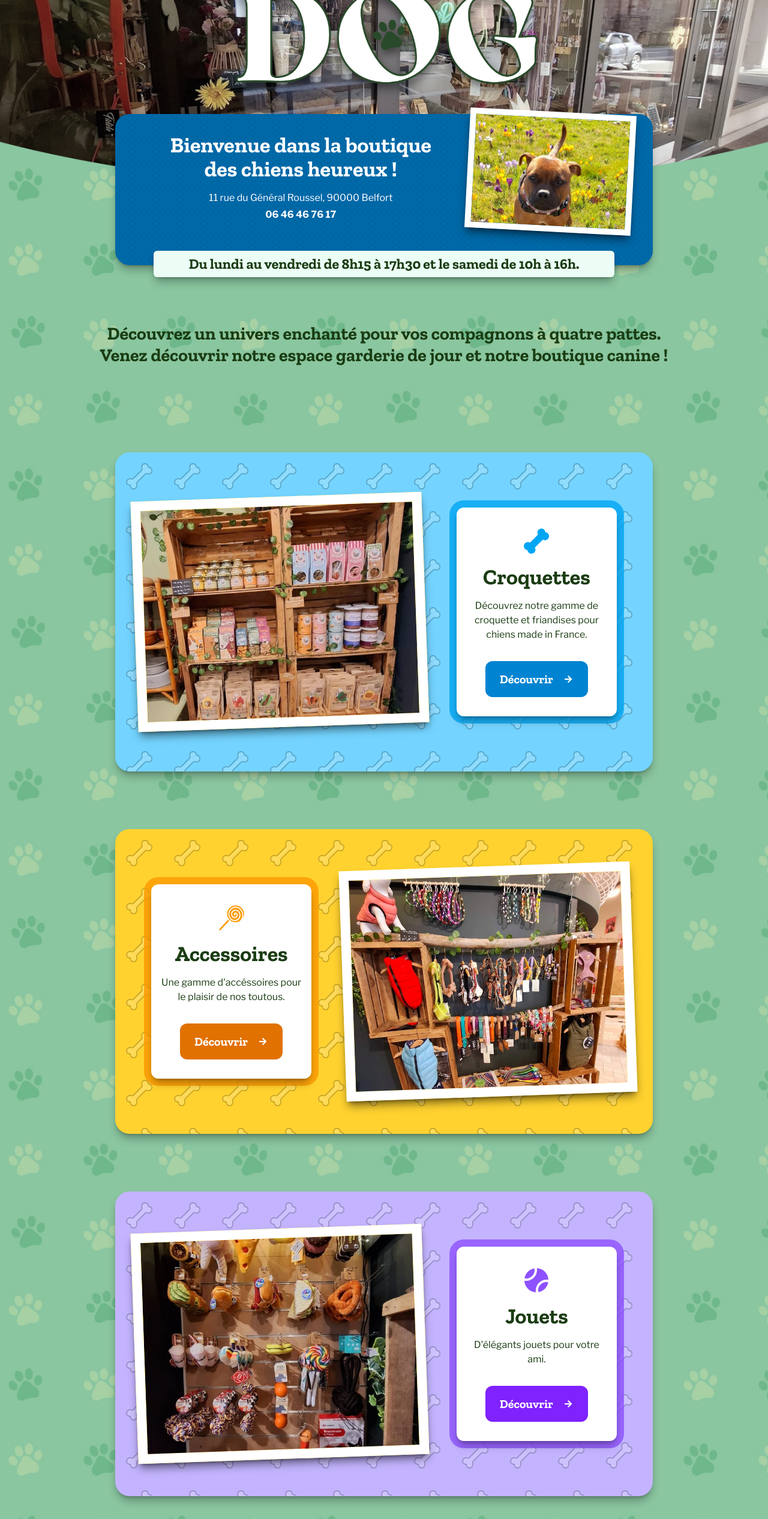
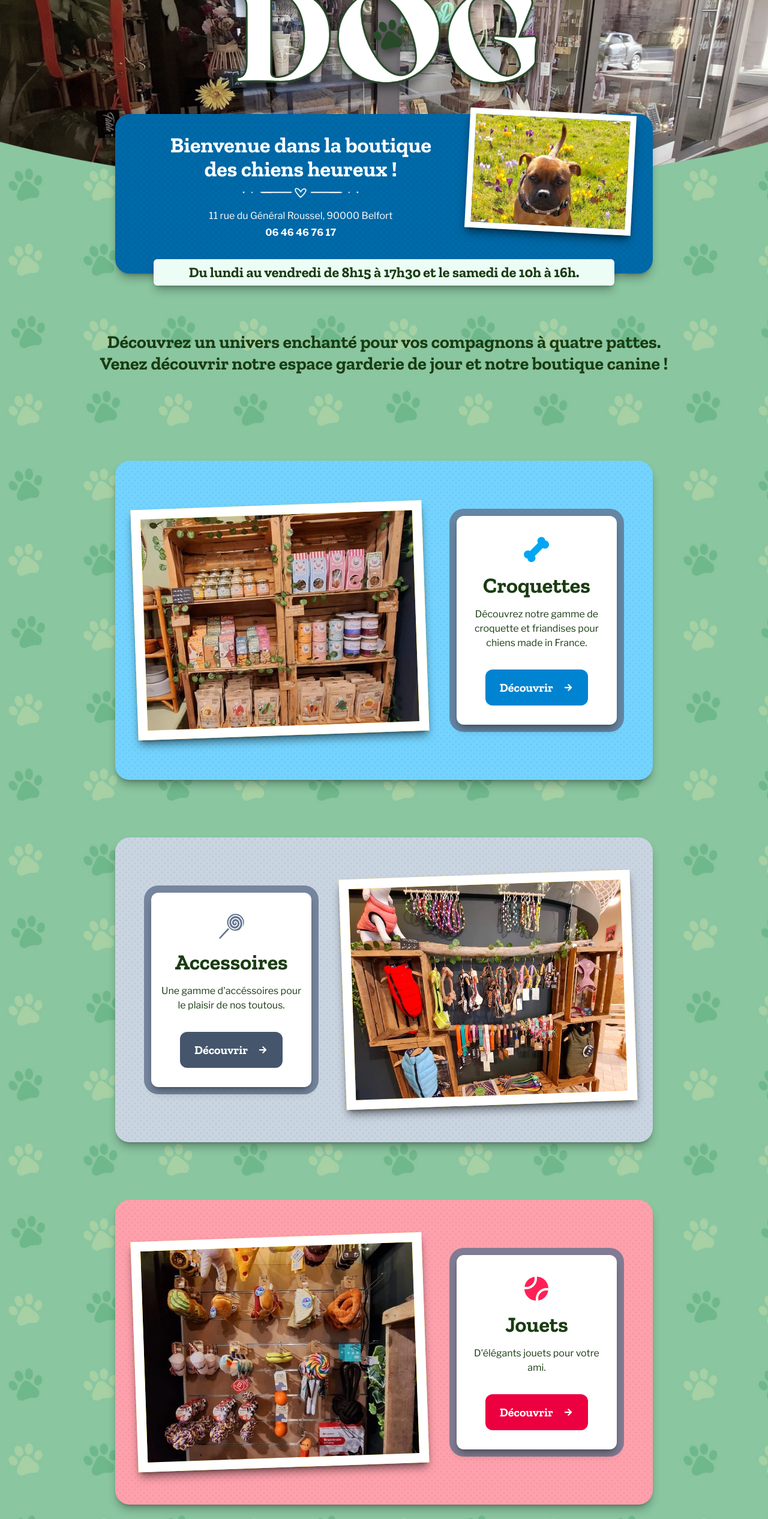
Before and after one commit to BenjiBelfort/happy_dog_dev, a Next.js app: page / in a window 1280 px wide. Shown: the part 234-2766 px from the top of the page at 60% size. Built offline with nearby package versions, Linux system fonts and the light colour scheme.

Commit message:
choix couleurs avec ma P

```diff
--- a/components/Testimony.tsx
+++ b/components/Testimony.tsx
@@ -9,7 +9,7 @@ const testimonies = [
   {
     image: '/images/portraits/portrait2.png',
     quote: 'Une expérience inoubliable, bravo à toute l’équipe.',
-    author: 'Paco',
+    author: 'Voyce',
   },
   {
     image: '/images/portraits/portrait3.png',
@@ -20,7 +20,7 @@ const testimonies = [
 
 const Testimony = () => {
   return (
-    <section className="py-12 flex flex-col items-center">
+    <section className="py-12 flex flex-col items-center bg-emerald-200 shadow-lg">
       <h3 className="text-3xl font-semibold text-center mb-10">
         Qu&apos;en disent nos amis à quatre pattes ?
       </h3>
@@ -30,9 +30,9 @@ const Testimony = () => {
             <Image
               src={item.image}
               alt={`Portrait de ${item.author}`}
-              width={150}
-              height={150}
-              className="object-cover drop-shadow-md h-32 md:h-auto"
+              width={190}
+              height={190}
+              className="object-cover drop-shadow-md h-45 md:h-auto"
             />
             <div>
               <p className="text-gray-700 hyphens-auto">« {item.quote} »</p>
--- a/components/blocs/ProductsBloc.tsx
+++ b/components/blocs/ProductsBloc.tsx
@@ -4,7 +4,7 @@ import LinkButton from "../ui/buttons/LinkButton";
 
 const ProductsBloc = () => {
   return (
-    <article className="relative flex flex-col-reverse md:flex-row justify-center items-center text-center text-vert-fonce bg-sky-300 md:rounded-3xl p-8 shadow-lg/30 bg-[url('/images/backgrounds/fond-os.png')] bg-repeat max-w-4xl mx-auto my-24 gap-6">
+    <article className="relative flex flex-col-reverse md:flex-row justify-center items-center text-center text-vert-fonce bg-sky-300 md:rounded-3xl p-8 shadow-lg/30 max-w-4xl mx-auto my-24 gap-6 bg-[url('/pattern/pattern-dots.png')] bg-repeat">
 
         {/* Partie gauche */}
         <div className="md:basis-3/5">
@@ -22,7 +22,7 @@ const ProductsBloc = () => {
 
         {/* Partie droite */}
         <div className="md:basis-2/5 mx-auto">
-            <div className="bg-sky-500/80 rounded-3xl p-3 my-12 mx-4">
+            <div className="bg-slate-500/80 rounded-3xl p-3 my-12 mx-4">
                 <div className="bg-white rounded-xl p-4 flex flex-col items-center shadow-lg/30">
                     <span className="py-4 text-sky-500">
                         <PiBoneFill size={48} />
--- a/components/blocs/ProductsBloc2.tsx
+++ b/components/blocs/ProductsBloc2.tsx
@@ -4,13 +4,13 @@ import LinkButton from "../ui/buttons/LinkButton";
 
 const ProductsBloc2 = () => {
   return (
-    <article className="relative flex flex-col md:flex-row justify-center items-center text-center text-vert-fonce bg-amber-300 md:rounded-3xl p-8 shadow-lg/30 bg-[url('/images/backgrounds/fond-os.png')] bg-repeat max-w-4xl mx-auto my-24 gap-6">
+    <article className="relative flex flex-col md:flex-row justify-center items-center text-center text-vert-fonce bg-slate-300 md:rounded-3xl p-8 shadow-lg/30 bg-[url('/pattern/pattern-dots.png')] bg-repeat max-w-4xl mx-auto my-24 gap-6">
 
         {/* Partie gauche */}
         <div className="md:basis-2/5 mx-auto">
-            <div className="bg-amber-500/80 rounded-3xl p-3 my-12 mx-4">
+            <div className="bg-slate-500/80 rounded-3xl p-3 my-12 mx-4">
                 <div className="bg-white rounded-xl p-4 flex flex-col items-center shadow-lg/30">
-                    <span className="py-4 text-amber-500">
+                    <span className="py-4 text-slate-500">
                         <GiSpiralLollipop size={48} />
                     </span>
                     <h3 className="text-3xl sm:text-4xl font-bold">Accessoires</h3>
@@ -18,7 +18,7 @@ const ProductsBloc2 = () => {
                     <LinkButton
                         text="Découvrir"
                         href="/produits"
-                        bgColor="bg-amber-600"
+                        bgColor="bg-slate-600"
                         hoverColor=""
                     />
                 </div>
--- a/components/blocs/ProductsBloc3.tsx
+++ b/components/blocs/ProductsBloc3.tsx
@@ -4,7 +4,7 @@ import LinkButton from "../ui/buttons/LinkButton";
 
 const ProductsBloc = () => {
   return (
-    <article className="relative flex flex-col-reverse md:flex-row justify-center items-center text-center text-vert-fonce bg-violet-300 md:rounded-3xl p-8 shadow-lg/30 bg-[url('/images/backgrounds/fond-os.png')] bg-repeat max-w-4xl mx-auto my-24 gap-6">
+    <article className="relative flex flex-col-reverse md:flex-row justify-center items-center text-center text-vert-fonce bg-rose-300 md:rounded-3xl p-8 shadow-lg/30 bg-[url('/pattern/pattern-dots.png')] bg-repeat max-w-4xl mx-auto my-24 gap-6">
 
         {/* Partie gauche */}
         <div className="md:basis-3/5">
@@ -21,9 +21,9 @@ const ProductsBloc = () => {
 
         {/* Partie droite */}
         <div className="md:basis-2/5 mx-auto">
-            <div className="bg-violet-500/80 rounded-3xl p-3 my-12 mx-4">
+            <div className="bg-slate-500/80 rounded-3xl p-3 my-12 mx-4">
                 <div className="bg-white rounded-xl p-4 flex flex-col items-center shadow-lg/30">
-                    <span className="py-4 text-violet-500">
+                    <span className="py-4 text-rose-500">
                         <BiSolidTennisBall size={48} />
                     </span>
                     <h3 className="text-3xl sm:text-4xl font-bold">Jouets</h3>
@@ -31,7 +31,7 @@ const ProductsBloc = () => {
                     <LinkButton
                         text="Découvrir"
                         href="/services"
-                        bgColor="bg-violet-600"
+                        bgColor="bg-rose-600"
                         hoverColor=""
                     />
                 </div>
--- a/components/blocs/ProductsBloc4.tsx
+++ b/components/blocs/ProductsBloc4.tsx
@@ -4,13 +4,13 @@ import LinkButton from "../ui/buttons/LinkButton";
 
 const ProductsBloc = () => {
   return (
-    <article className="relative flex flex-col md:flex-row justify-center items-center text-center text-vert-fonce bg-teal-300 md:rounded-3xl p-8 shadow-lg/30 bg-[url('/images/backgrounds/fond-os.png')] bg-repeat max-w-4xl mx-auto my-24 gap-6">
+    <article className="relative flex flex-col md:flex-row justify-center items-center text-center text-vert-fonce bg-stone-300 md:rounded-3xl p-8 shadow-lg/30 bg-[url('/pattern/pattern-dots.png')] bg-repeat max-w-4xl mx-auto my-24 gap-6">
 
         {/* Partie gauche */}
         <div className="md:basis-2/5 mx-auto">
-            <div className="bg-teal-500/80 rounded-3xl p-3 my-12 mx-4">
+            <div className="bg-slate-500/80 rounded-3xl p-3 my-12 mx-4">
                 <div className="bg-white rounded-xl p-4 flex flex-col items-center shadow-lg/30">
-                    <span className="py-4 text-teal-500">
+                    <span className="py-4 text-stone-500">
                         <PiHairDryerFill size={48} />
                     </span>
                     <h3 className="text-3xl sm:text-4xl font-bold">Bain et toilettage</h3>
@@ -18,7 +18,7 @@ const ProductsBloc = () => {
                     <LinkButton
                         text="Découvrir"
                         href="/services"
-                        bgColor="bg-teal-600"
+                        bgColor="bg-stone-600"
                         hoverColor=""
                     />
                 </div>
--- a/components/headers/H1Bloc.tsx
+++ b/components/headers/H1Bloc.tsx
@@ -30,7 +30,14 @@ const H1Bloc = () => {
     >
         {/* Partie 1 */}
         <div className="md:basis-2/3 px-4">
-            <h1 className="text-3xl sm:text-4xl font-bold mb-2">Bienvenue dans la boutique <br />des chiens heureux !</h1>
+            <h1 className="text-3xl sm:text-4xl font-bold mb-2 hyphens-auto">Bienvenue dans la boutique <br />des chiens heureux !</h1>
+            <Image
+                src="/images/backgrounds/ornement.png"
+                alt="ornement"
+                width={200}
+                height={200}
+                className="mx-auto my-2"
+            />
             <p className="mb-1 mt-4">11 rue du Général Roussel, 90000 Belfort</p>
             <p className="font-bold">06 46 46 76 17</p>
         </div>
```
Also changed, not shown: public/images/backgrounds/ornement.png (added).
